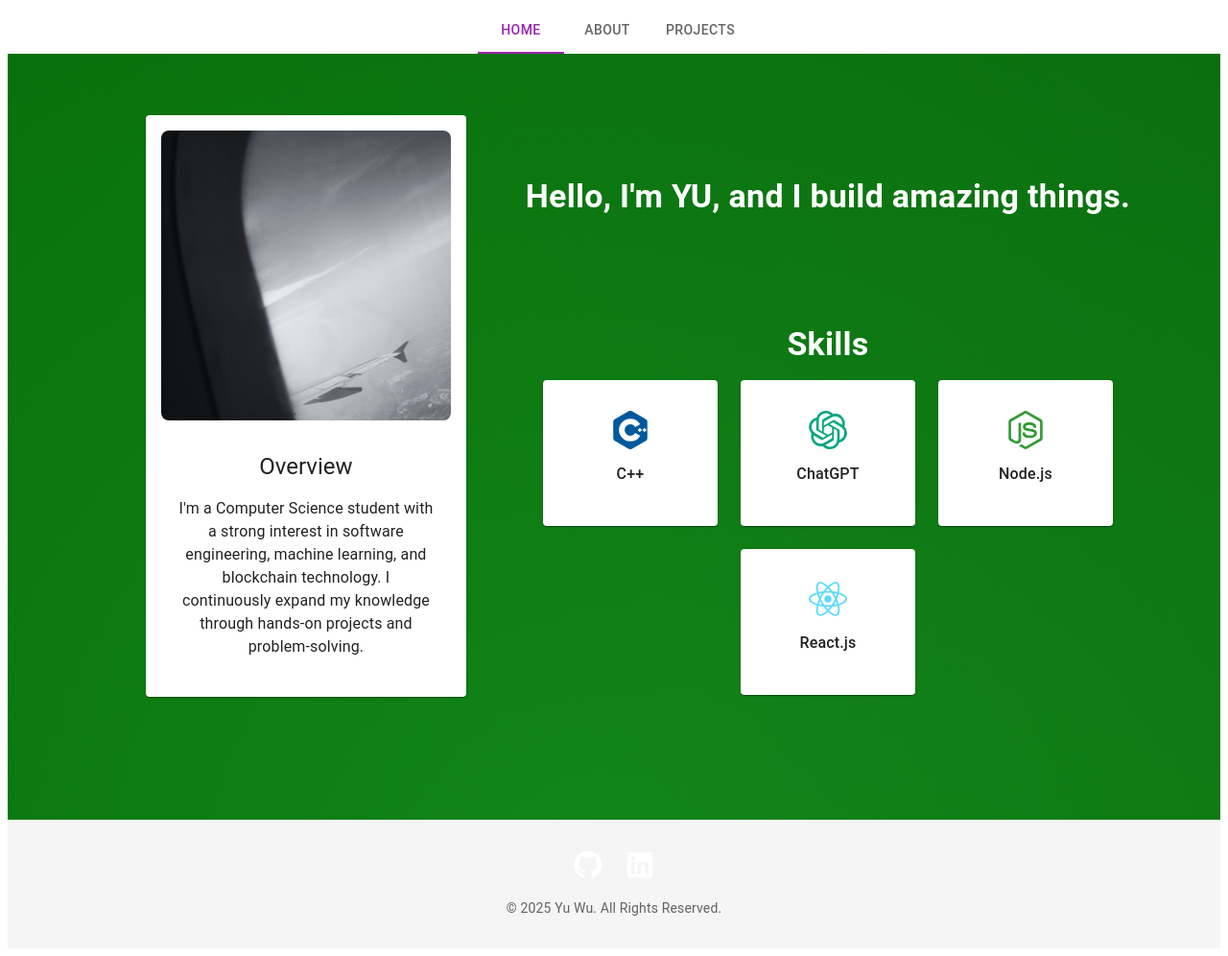
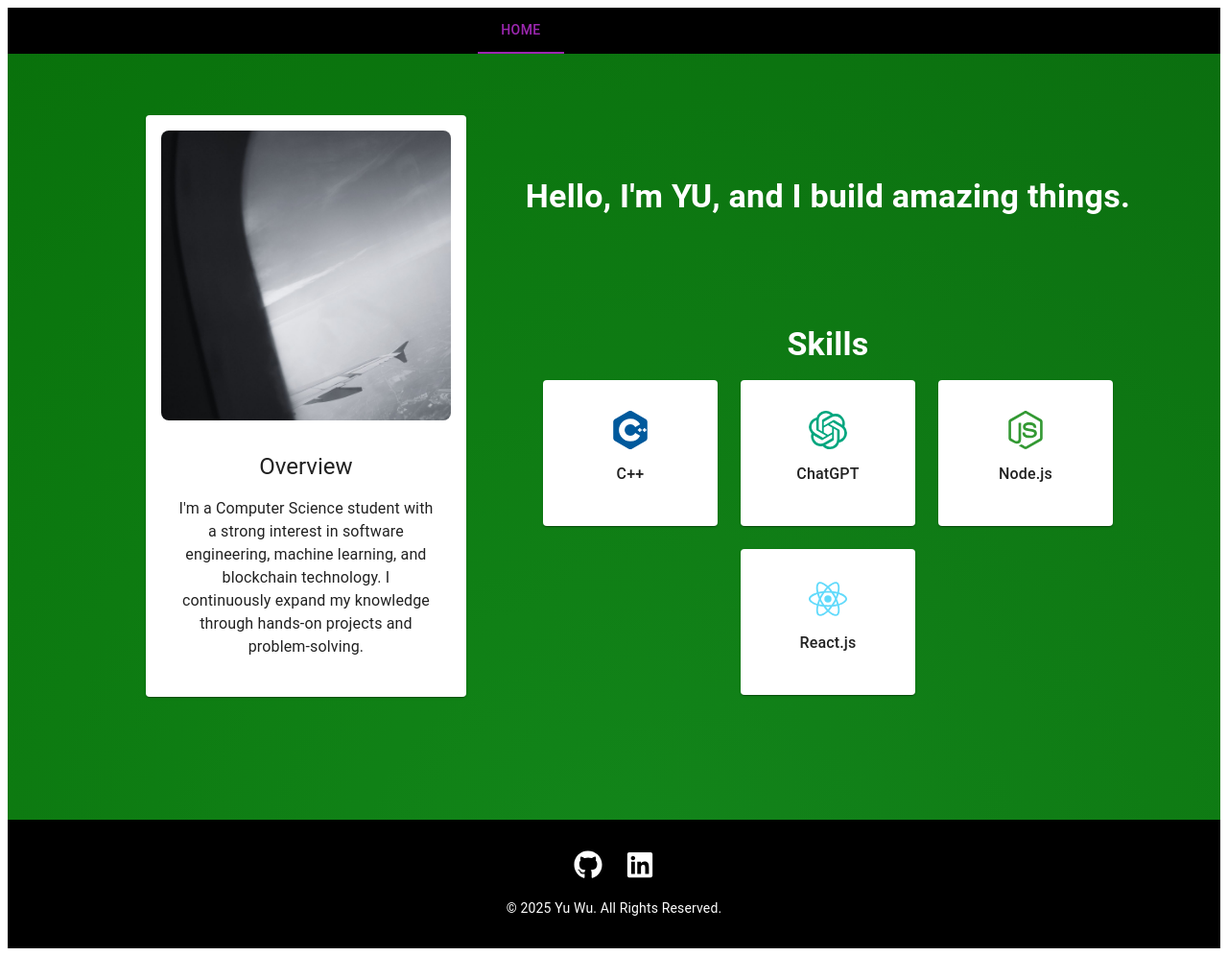
Before and after one commit to 21Yu/21Yu.github.io, a React (Vite) app in the folder mini-project/: page /#/ in a window 1280 px wide. Shown: the whole page at 96% size. Built offline with nearby package versions, Linux system fonts and the light colour scheme.

Commit message:
make navbar and footer black color

```diff
--- a/mini-project/src/App.jsx
+++ b/mini-project/src/App.jsx
@@ -2,12 +2,10 @@ import { Routes, Route } from 'react-router-dom';
 import Home from './pages/Home';
 import About from './pages/About';
 import Projects from './pages/Projects';
-import Navbar from './components/Navbar';
 
 function App() {
   return (
     <>
-      <Navbar />
       <Routes>
         <Route path="/" element={<Home />} />
         <Route path="/about" element={<About />} />
--- a/mini-project/src/components/Footer.jsx
+++ b/mini-project/src/components/Footer.jsx
@@ -1,6 +1,7 @@
 import React from "react";
 import { Box, Typography, Link } from "@mui/material";
 import { FaGithub, FaLinkedin } from "react-icons/fa";
+
 
 const Footer = () => {
   return (
@@ -10,7 +11,7 @@ const Footer = () => {
         mt: 8,
         py: 4,
         textAlign: "center",
-        backgroundColor: "#f5f5f5",
+        backgroundColor: 'black',
         display: "flex",
         flexDirection: "column",
         alignItems: "center"
@@ -27,7 +28,7 @@ const Footer = () => {
       </Box>
 
       {/* Copyright */}
-      <Typography variant="body2" color="text.secondary">
+      <Typography variant="body2" color='white'>
         © {new Date().getFullYear()} Yu Wu. All Rights Reserved.
       </Typography>
     </Box>
--- a/mini-project/src/components/Navbar.jsx
+++ b/mini-project/src/components/Navbar.jsx
@@ -11,7 +11,7 @@ export default function ColorTabs() {
   };
 
   return (
-    <Box sx={{ width: "100%" }}>
+    <Box sx={{ width: "100%", backgroundColor: 'black' }}>
       <Tabs
         value={value}
         onChange={handleChange}
--- a/mini-project/src/pages/About.jsx
+++ b/mini-project/src/pages/About.jsx
@@ -1,6 +1,8 @@
 import React from 'react';
 import { Box, Typography, Card, CardContent, List, ListItem } from '@mui/material';
 import Footer from '../components/Footer';
+import Navbar from '../components/Navbar';
+
 
 function About() {
     return (
@@ -18,6 +20,7 @@ function About() {
             animation: 'gradientFlow 15s linear infinite, gradientLayer 10s linear infinite',
             color: 'white'
         }}>
+            <Navbar />
 
             {/* Main Content */}
             <Box sx={{ display: 'flex', flexDirection: 'column', alignItems: 'center', p: 8, gap: 4, flexGrow: 1 }}>
--- a/mini-project/src/pages/Home.jsx
+++ b/mini-project/src/pages/Home.jsx
@@ -2,6 +2,7 @@ import React from 'react';
 import { Box, Typography, Card, CardContent } from '@mui/material';
 import Skills from '../components/skills';
 import Footer from '../components/Footer';
+import Navbar from '../components/Navbar';
 
 function Home() {
   return (
@@ -19,6 +20,7 @@ function Home() {
       animation: 'gradientFlow 15s linear infinite, gradientLayer 10s linear infinite',
       color: 'white'
     }}>
+      <Navbar />
 
       {/* Main Content */}
       <Box sx={{ display: 'flex', justifyContent: 'flex-start', flexGrow: 1, p: 8, ml: 10 }}>
--- a/mini-project/src/pages/Projects.jsx
+++ b/mini-project/src/pages/Projects.jsx
@@ -1,6 +1,8 @@
 import React from 'react';
 import { Box, Typography, Card, CardContent, CardMedia, Button, Grid2 } from '@mui/material';
 import Footer from '../components/Footer';
+import Navbar from '../components/Navbar';
+
 
 function Projects() {
     return (
@@ -18,6 +20,7 @@ function Projects() {
             animation: 'gradientFlow 15s linear infinite, gradientLayer 10s linear infinite',
             color: 'white'
           }}>
+                <Navbar />
 
             <Box sx={{ display: 'flex', flexDirection: 'column', alignItems: 'center', p: 8, gap: 4, flexGrow: 1 }}>
                 {/* Projects Title */}
```
